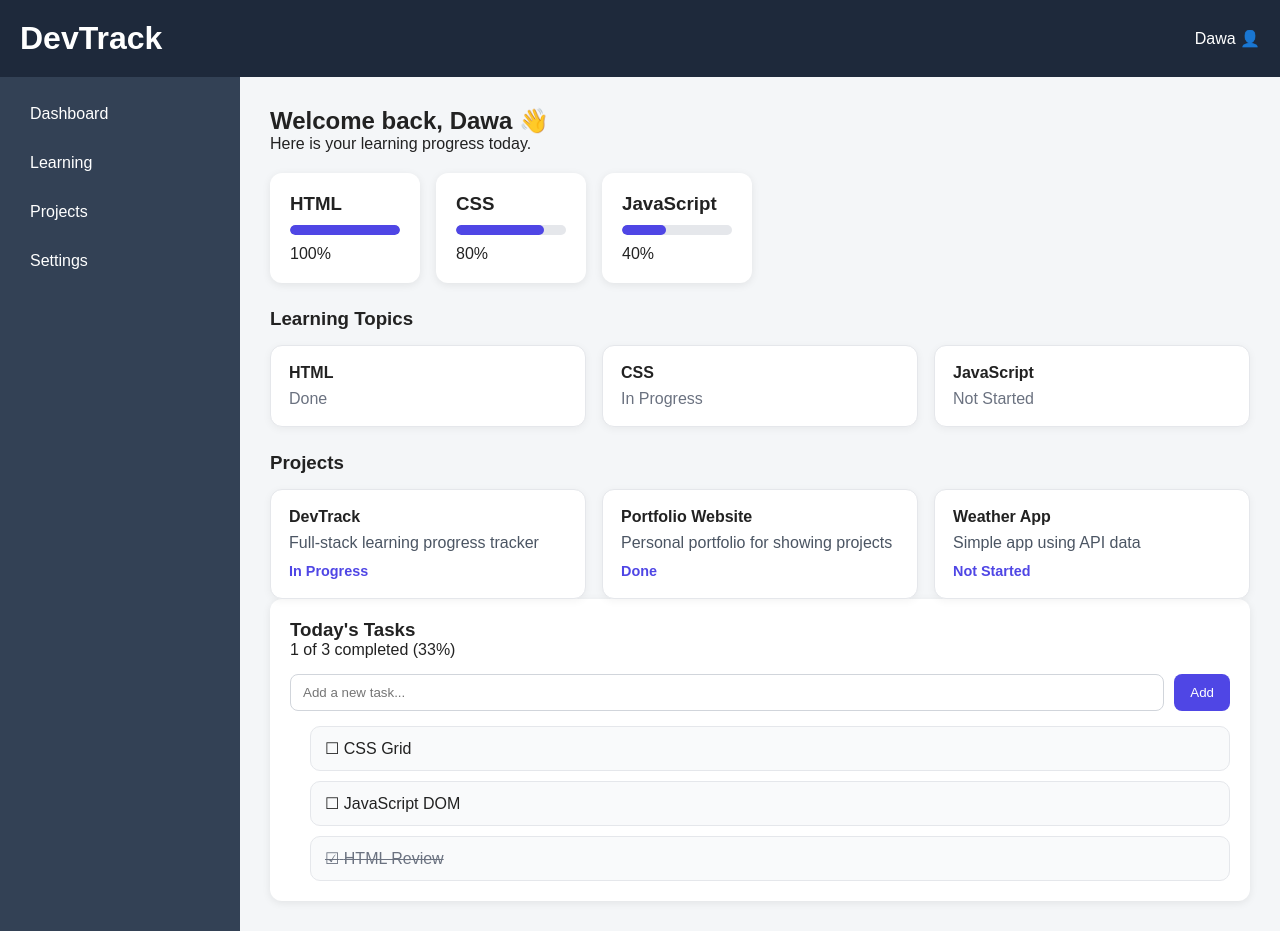
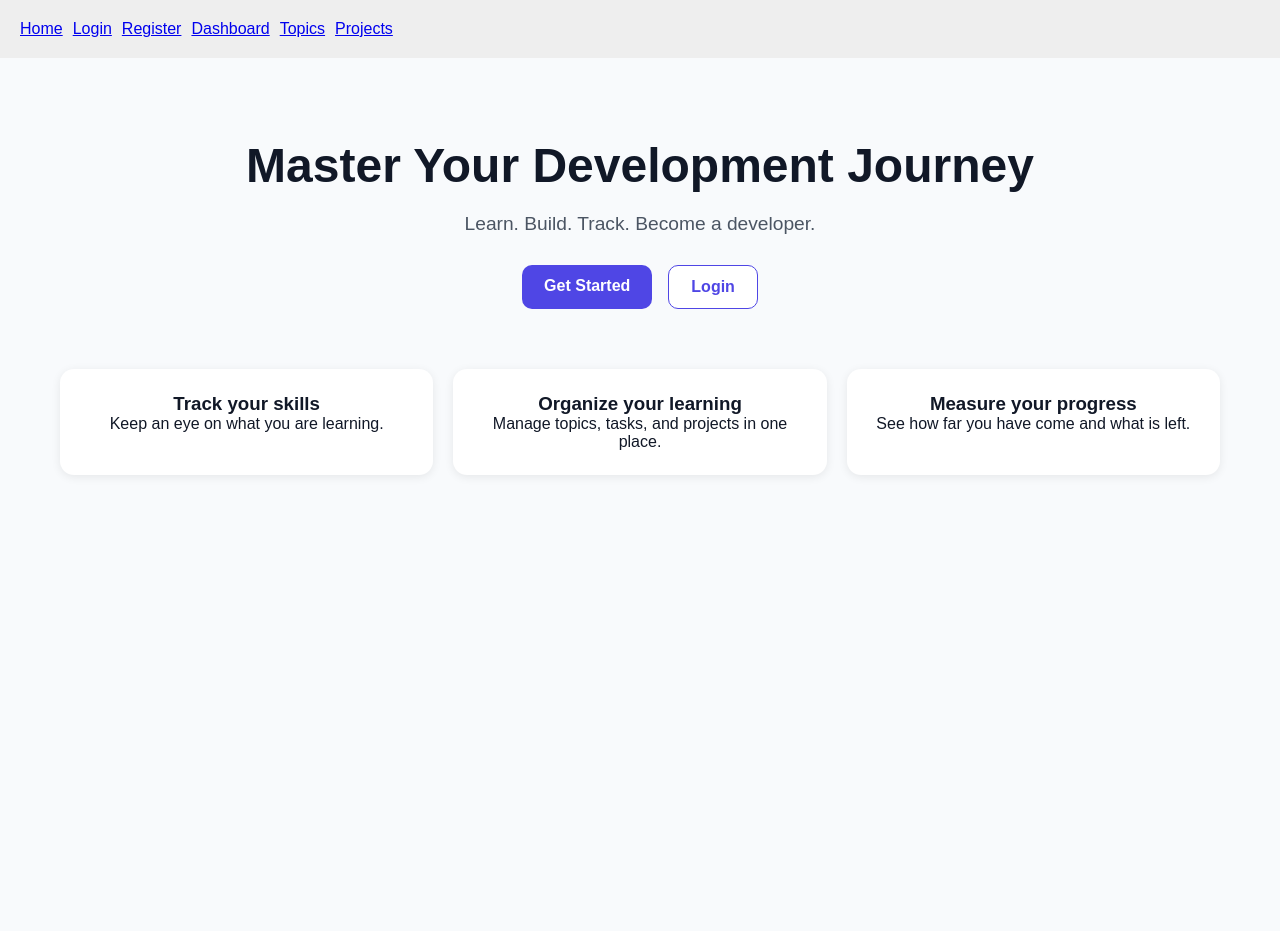
Before and after one commit to diro25/DevTrack, a React (Vite) app: page / in a window 1280 px wide. After the commit the page ends 800 px from the top, so only its background shows below. Built offline with nearby package versions, Linux system fonts and the light colour scheme.

Commit message:
build the real world app

```diff
--- a/src/App.css
+++ b/src/App.css
@@ -234,3 +234,204 @@ body {
   font-weight: bold;
   color: #4f46e5;
 }
+.home-page {
+  padding: 60px 20px;
+}
+
+.hero {
+  text-align: center;
+  max-width: 800px;
+  margin: 0 auto 60px;
+}
+
+.hero h1 {
+  font-size: 3rem;
+  margin-bottom: 20px;
+}
+
+.hero p {
+  font-size: 1.2rem;
+  color: #4b5563;
+  margin-bottom: 30px;
+}
+
+.hero-buttons {
+  display: flex;
+  justify-content: center;
+  gap: 16px;
+  flex-wrap: wrap;
+}
+
+.primary-btn,
+.secondary-btn {
+  padding: 12px 22px;
+  border-radius: 10px;
+  text-decoration: none;
+  font-weight: bold;
+}
+
+.primary-btn {
+  background: #4f46e5;
+  color: white;
+}
+
+.secondary-btn {
+  background: white;
+  color: #4f46e5;
+  border: 1px solid #4f46e5;
+}
+
+.features {
+  display: grid;
+  grid-template-columns: repeat(auto-fit, minmax(220px, 1fr));
+  gap: 20px;
+}
+
+.feature-card {
+  background: white;
+  padding: 24px;
+  border-radius: 14px;
+  text-align: center;
+  box-shadow: 0 2px 10px rgba(0, 0, 0, 0.08);
+}
+body {
+  margin: 0;
+  font-family: Arial, sans-serif;
+  background: #f8fafc;
+  color: #111827;
+}
+
+.home-page {
+  padding: 80px 20px;
+  max-width: 1200px;
+  margin: 0 auto;
+}
+
+.hero {
+  text-align: center;
+  max-width: 800px;
+  margin: 0 auto 60px;
+}
+
+.hero h1 {
+  font-size: 3rem;
+  margin-bottom: 20px;
+  color: #111827;
+}
+
+.hero p {
+  font-size: 1.2rem;
+  color: #4b5563;
+  margin-bottom: 30px;
+}
+
+.hero-buttons {
+  display: flex;
+  justify-content: center;
+  gap: 16px;
+  flex-wrap: wrap;
+}
+
+.primary-btn,
+.secondary-btn {
+  padding: 12px 22px;
+  border-radius: 10px;
+  text-decoration: none;
+  font-weight: bold;
+  transition: 0.2s ease;
+}
+
+.primary-btn {
+  background: #4f46e5;
+  color: white;
+}
+
+.primary-btn:hover {
+  background: #4338ca;
+}
+
+.secondary-btn {
+  background: white;
+  color: #4f46e5;
+  border: 1px solid #4f46e5;
+}
+
+.secondary-btn:hover {
+  background: #eef2ff;
+}
+
+.features {
+  display: grid;
+  grid-template-columns: repeat(auto-fit, minmax(220px, 1fr));
+  gap: 20px;
+}
+
+.feature-card {
+  background: white;
+  padding: 24px;
+  border-radius: 14px;
+  text-align: center;
+  box-shadow: 0 2px 10px rgba(0, 0, 0, 0.08);
+  transition: transform 0.2s ease, box-shadow 0.2s ease;
+}
+
+.feature-card:hover {
+  transform: translateY(-4px);
+  box-shadow: 0 8px 20px rgba(0, 0, 0, 0.12);
+}
+.auth-page {
+  min-height: 100vh;
+  display: flex;
+  justify-content: center;
+  align-items: center;
+  padding: 20px;
+}
+
+.auth-card {
+  background: white;
+  padding: 40px;
+  border-radius: 16px;
+  width: 100%;
+  max-width: 420px;
+  box-shadow: 0 10px 30px rgba(0, 0, 0, 0.08);
+}
+
+.auth-card h1 {
+  margin-bottom: 10px;
+}
+
+.auth-card p {
+  color: #6b7280;
+  margin-bottom: 24px;
+}
+
+.auth-form {
+  display: grid;
+  gap: 12px;
+}
+
+.auth-form label {
+  font-weight: bold;
+}
+
+.auth-form input {
+  padding: 12px;
+  border: 1px solid #d1d5db;
+  border-radius: 10px;
+  font-size: 1rem;
+}
+
+.auth-form button {
+  margin-top: 10px;
+  padding: 12px;
+  border: none;
+  border-radius: 10px;
+  background: #4f46e5;
+  color: white;
+  font-size: 1rem;
+  cursor: pointer;
+}
+
+.auth-form button:hover {
+  background: #4338ca;
+}
--- a/src/App.jsx
+++ b/src/App.jsx
@@ -1,60 +1,32 @@
+import { BrowserRouter, Routes, Route, Link } from "react-router-dom";
+import Home from "./pages/Home";
+import Login from "./pages/Login";
+import Register from "./pages/Register";
+import Dashboard from "./pages/Dashboard";
+import Topics from "./pages/Topics";
+import Projects from "./pages/Projects";
 import "./App.css";
-import Header from "./components/Header";
-import Sidebar from "./components/Sidebar";
-import ProgressCard from "./components/ProgressCard";
-import TaskList from "./components/TaskList";
-import TopicList from "./components/TopicList";
-import ProjectList from "./components/ProjectList";
+function App() {
+  return (
+    <BrowserRouter>
+      <nav style={{ padding: "20px", background: "#eee" }}>
+        <Link to="/" style={{ marginRight: "10px" }}>Home</Link>
+        <Link to="/login" style={{ marginRight: "10px" }}>Login</Link>
+        <Link to="/register" style={{ marginRight: "10px" }}>Register</Link>
+        <Link to="/dashboard" style={{ marginRight: "10px" }}>Dashboard</Link>
+        <Link to="/topics" style={{ marginRight: "10px" }}>Topics</Link>
+        <Link to="/projects">Projects</Link>
+      </nav>
 
-function App() {
-  const topics = [
-    { id: 1, title: "HTML", status: "Done" },
-    { id: 2, title: "CSS", status: "In Progress" },
-    { id: 3, title: "JavaScript", status: "Not Started" },
-  ];
-
-  const projects = [
-    {
-      id: 1,
-      name: "DevTrack",
-      description: "Full-stack learning progress tracker",
-      status: "In Progress",
-    },
-    {
-      id: 2,
-      name: "Portfolio Website",
-      description: "Personal portfolio for showing projects",
-      status: "Done",
-    },
-    {
-      id: 3,
-      name: "Weather App",
-      description: "Simple app using API data",
-      status: "Not Started",
-    },
-  ];
-
-  return (
-    <div className="app">
-      <Header />
-      <div className="layout">
-        <Sidebar />
-        <main className="main-content">
-          <h2>Welcome back, Dawa 👋</h2>
-          <p>Here is your learning progress today.</p>
-
-          <section className="progress-section">
-            <ProgressCard title="HTML" progress="100%" />
-            <ProgressCard title="CSS" progress="80%" />
-            <ProgressCard title="JavaScript" progress="40%" />
-          </section>
-
-          <TopicList topics={topics} />
-          <ProjectList projects={projects} />
-          <TaskList />
-        </main>
-      </div>
-    </div>
+      <Routes>
+        <Route path="/" element={<Home />} />
+        <Route path="/login" element={<Login />} />
+        <Route path="/register" element={<Register />} />
+        <Route path="/dashboard" element={<Dashboard />} />
+        <Route path="/topics" element={<Topics />} />
+        <Route path="/projects" element={<Projects />} />
+      </Routes>
+    </BrowserRouter>
   );
 }
 
--- /dev/null
+++ b/src/pages/Dashboard.jsx
@@ -0,0 +1,5 @@
+function Dashboard() {
+  return <h1>Dashboard Page</h1>;
+}
+
+export default Dashboard;
--- /dev/null
+++ b/src/pages/Home.jsx
@@ -0,0 +1,40 @@
+import { Link } from "react-router-dom";
+
+function Home() {
+  return (
+    <div className="home-page">
+      <section className="hero">
+        <h1>Master Your Development Journey</h1>
+        <p>Learn. Build. Track. Become a developer.</p>
+
+        <div className="hero-buttons">
+          <Link to="/register" className="primary-btn">
+            Get Started
+          </Link>
+          <Link to="/login" className="secondary-btn">
+            Login
+          </Link>
+        </div>
+      </section>
+
+      <section className="features">
+        <div className="feature-card">
+          <h3>Track your skills</h3>
+          <p>Keep an eye on what you are learning.</p>
+        </div>
+
+        <div className="feature-card">
+          <h3>Organize your learning</h3>
+          <p>Manage topics, tasks, and projects in one place.</p>
+        </div>
+
+        <div className="feature-card">
+          <h3>Measure your progress</h3>
+          <p>See how far you have come and what is left.</p>
+        </div>
+      </section>
+    </div>
+  );
+}
+
+export default Home;
--- /dev/null
+++ b/src/pages/Login.jsx
@@ -0,0 +1,42 @@
+import { useState } from "react";
+
+function Login() {
+  const [email, setEmail] = useState("");
+  const [password, setPassword] = useState("");
+
+  function handleSubmit(e) {
+    e.preventDefault();
+    alert(`Logging in with: ${email}`);
+  }
+
+  return (
+    <div className="auth-page">
+      <div className="auth-card">
+        <h1>Login</h1>
+        <p>Welcome back. Please enter your details.</p>
+
+        <form onSubmit={handleSubmit} className="auth-form">
+          <label>Email</label>
+          <input
+            type="email"
+            placeholder="Enter your email"
+            value={email}
+            onChange={(e) => setEmail(e.target.value)}
+          />
+
+          <label>Password</label>
+          <input
+            type="password"
+            placeholder="Enter your password"
+            value={password}
+            onChange={(e) => setPassword(e.target.value)}
+          />
+
+          <button type="submit">Login</button>
+        </form>
+      </div>
+    </div>
+  );
+}
+
+export default Login;
--- /dev/null
+++ b/src/pages/Projects.jsx
@@ -0,0 +1,5 @@
+function Projects() {
+  return <h1>Projects Page</h1>;
+}
+
+export default Projects;
--- /dev/null
+++ b/src/pages/Register.jsx
@@ -0,0 +1,51 @@
+import { useState } from "react";
+
+function Register() {
+  const [name, setName] = useState("");
+  const [email, setEmail] = useState("");
+  const [password, setPassword] = useState("");
+
+  function handleSubmit(e) {
+    e.preventDefault();
+    alert(`Registering ${name} with ${email}`);
+  }
+
+  return (
+    <div className="auth-page">
+      <div className="auth-card">
+        <h1>Register</h1>
+        <p>Create your account to start tracking progress.</p>
+
+        <form onSubmit={handleSubmit} className="auth-form">
+          <label>Name</label>
+          <input
+            type="text"
+            placeholder="Enter your name"
+            value={name}
+            onChange={(e) => setName(e.target.value)}
+          />
+
+          <label>Email</label>
+          <input
+            type="email"
+            placeholder="Enter your email"
+            value={email}
+            onChange={(e) => setEmail(e.target.value)}
+          />
+
+          <label>Password</label>
+          <input
+            type="password"
+            placeholder="Create a password"
+            value={password}
+            onChange={(e) => setPassword(e.target.value)}
+          />
+
+          <button type="submit">Register</button>
+        </form>
+      </div>
+    </div>
+  );
+}
+
+export default Register;
--- /dev/null
+++ b/src/pages/Topics.jsx
@@ -0,0 +1,5 @@
+function Topics() {
+  return <h1>Topics Page</h1>;
+}
+
+export default Topics;
```
